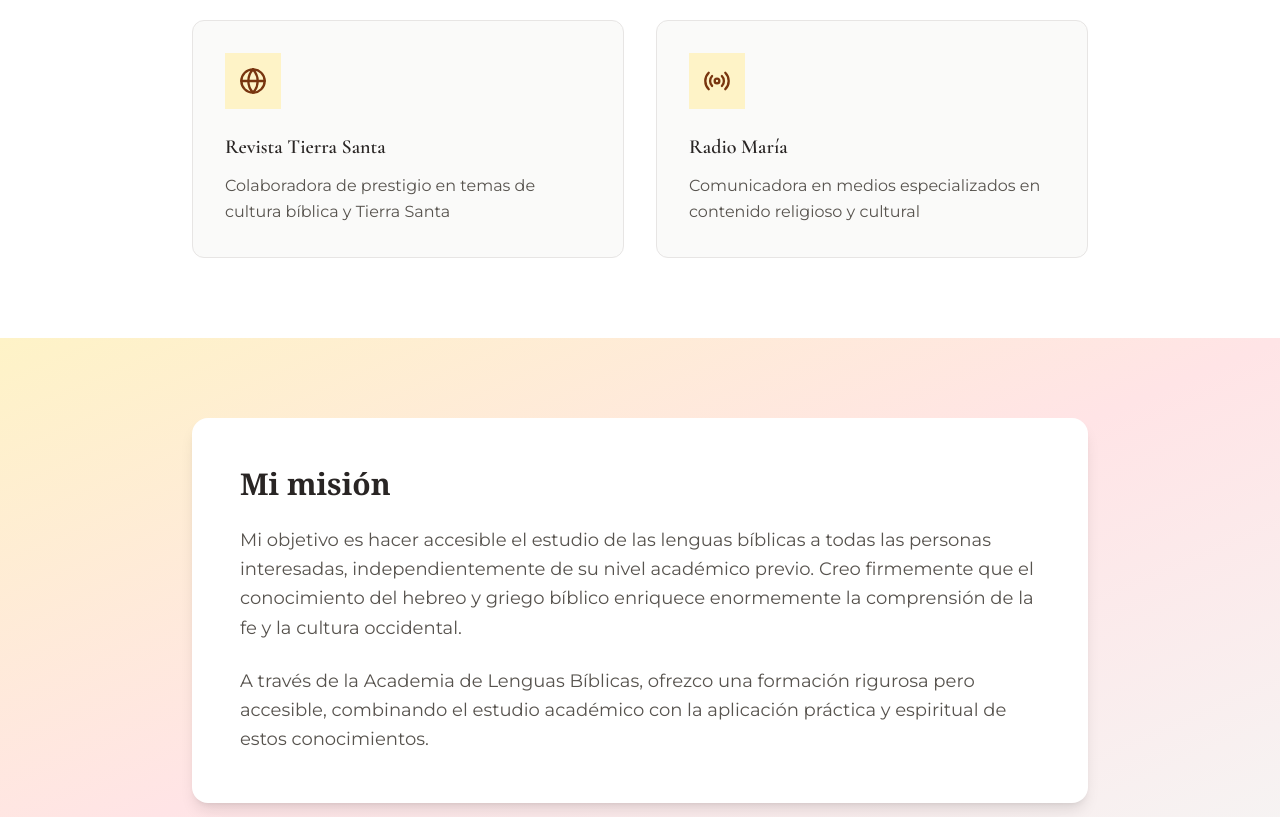
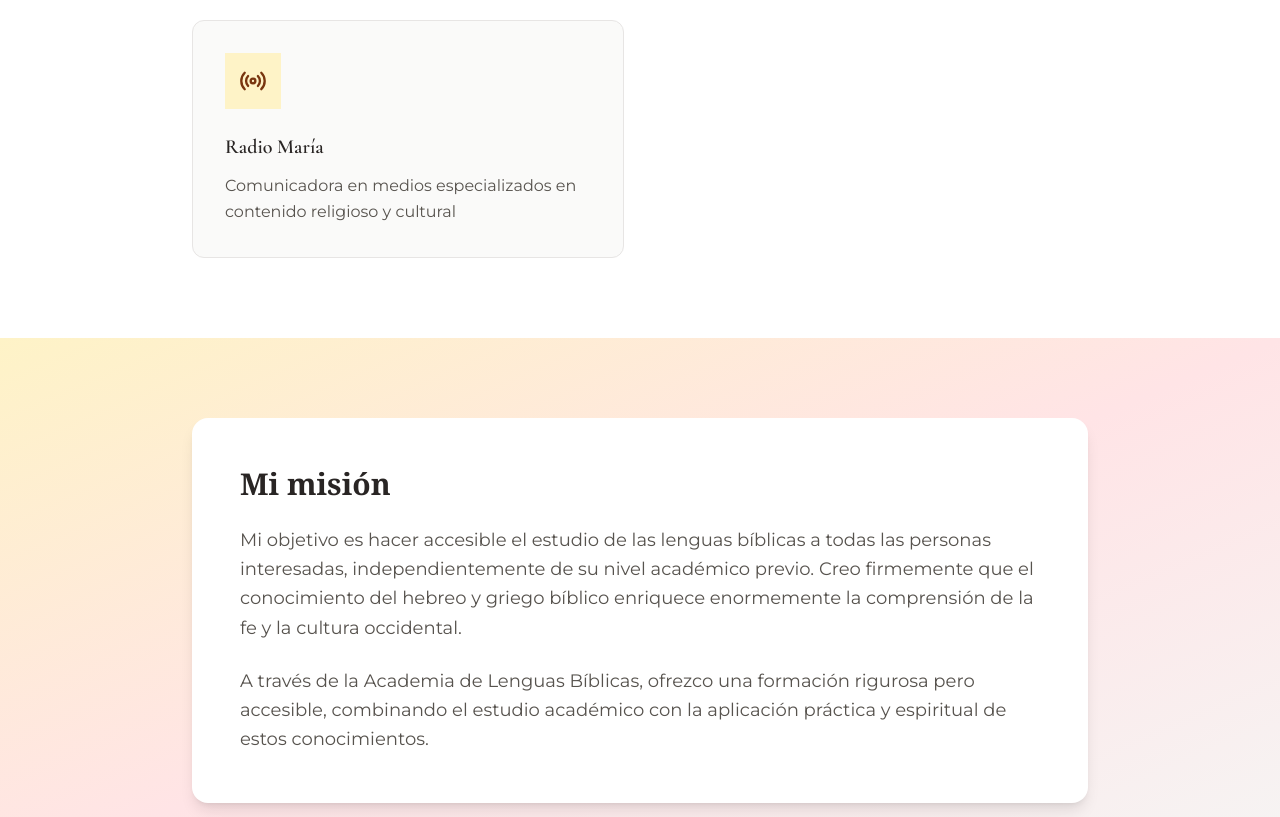
Before and after one commit to MBAInative/academia_biblica_trilingue, a React (Vite) app: page /acerca-de-mi in a window 1280 px wide. Shown: the part 2660-3477 px from the top of the page. Built offline with nearby package versions, Linux system fonts and the light colour scheme.

Commit message:
Remove Revista Tierra Santa from About page

```diff
--- a/src/pages/About.jsx
+++ b/src/pages/About.jsx
@@ -22,11 +22,6 @@ const About = () => {
       icon: BookOpen,
       title: 'Docencia Universitaria',
       description: 'Profesora universitaria especializada en lenguas bíblicas y Antiguo Testamento'
-    },
-    {
-      icon: Globe,
-      title: 'Revista Tierra Santa',
-      description: 'Colaboradora de prestigio en temas de cultura bíblica y Tierra Santa'
     },
     {
       icon: Radio,
```
Also changed, not shown: 3 other files (tests, documents, lock files or other folders).
